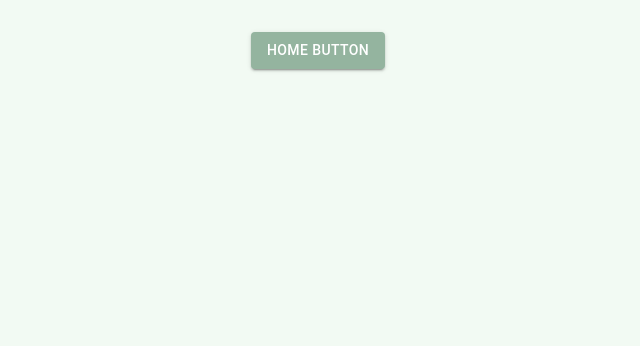
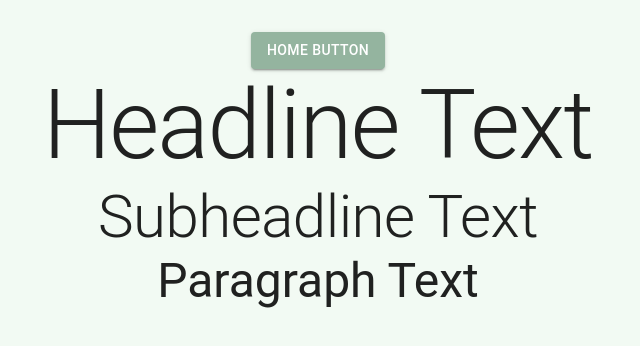
Before and after one commit to abujobayer0/e-commerce, a React (Vite) app: page / in a window 1280 px wide. Shown: the top 346 px of the page, without its empty margins (322-962 px from the left). Built offline with nearby package versions, Linux system fonts and the light colour scheme.

Commit message:
added typography concept

```diff
--- a/src/index.css
+++ b/src/index.css
@@ -1,8 +1,9 @@
 @tailwind base;
 @tailwind components;
 @tailwind utilities;
+@import url('https://fonts.googleapis.com/css2?family=Poppins:wght@200;300;400;500;600;700;800;900&display=swap');
 :root {
-  font-family: Inter, system-ui, Avenir, Helvetica, Arial, sans-serif;
+  font-family: 'Poppins', sans-serif;
   line-height: 1.5;
   font-weight: 400;
 
--- a/src/pages/Home.jsx
+++ b/src/pages/Home.jsx
@@ -1,11 +1,14 @@
-import { Button, useTheme } from "@mui/material";
+import { Button, Typography, useTheme } from "@mui/material";
 
 
 const Home = () => {
     const theme=useTheme()
     return (
         <div>
-            <Button variant="contained" sx={{color:theme.palette.font.primary}} >Home Button</Button>
+            <Button variant="contained" sx={{color:theme.palette.font.primary,fontSize:theme.typography.headline}} >Home Button</Button>
+            <Typography variant="h1">Headline Text</Typography>
+      <Typography variant="h2">Subheadline Text</Typography>
+      <Typography variant="h3">Paragraph Text</Typography>
         </div>
     );
 };
--- a/src/theme/theme.jsx
+++ b/src/theme/theme.jsx
@@ -8,11 +8,7 @@ const theme = createTheme({
       secondary: {
         main: '#ECB390',
       },
-typography:{
-    p:14,
-    headline:25,subHeadline:18
 
-},
       customColor: {
         light: '#CEE5D0',
         main: '#F44336',
```
